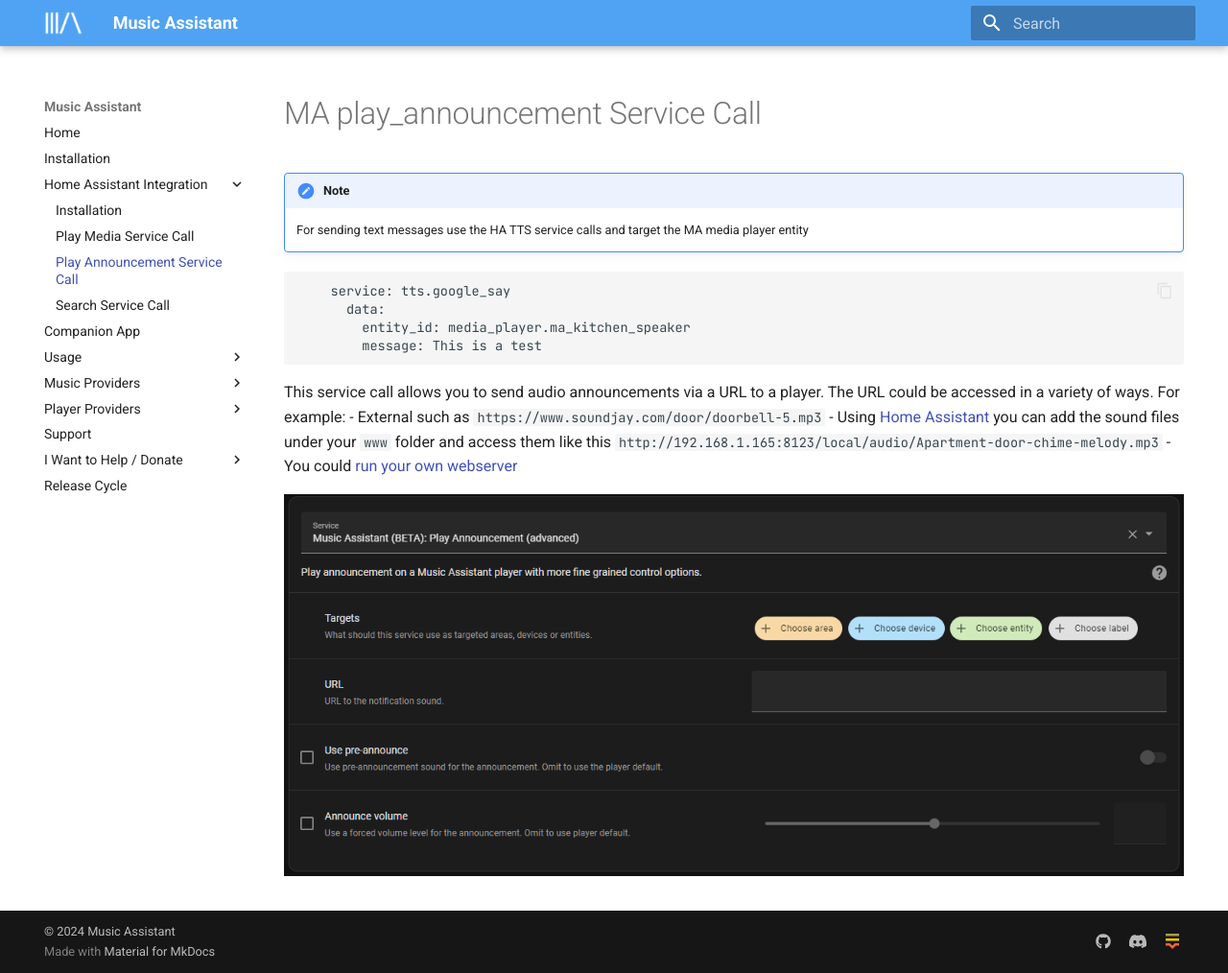
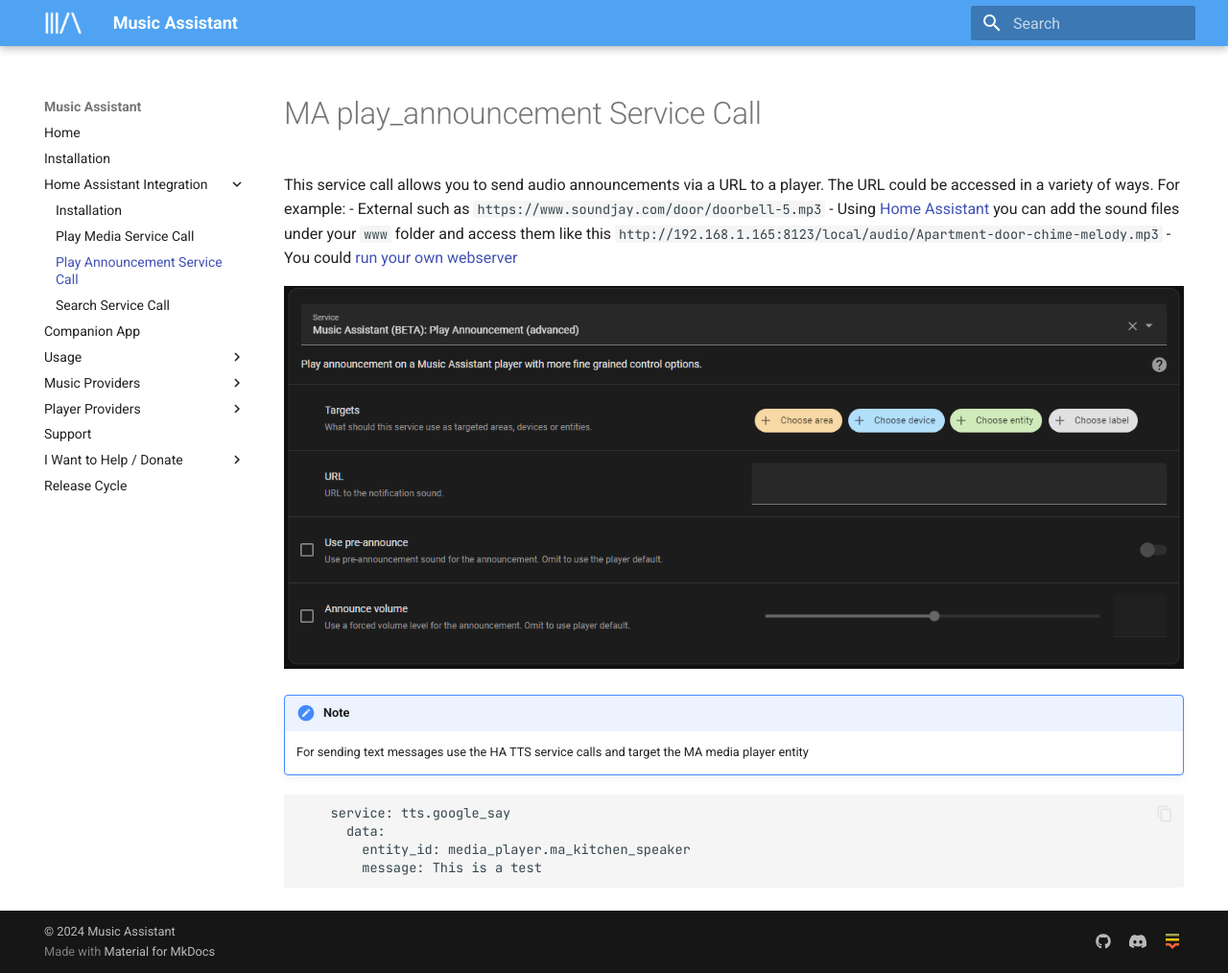
Before and after one commit to pwbriggs/music-assistant.github.io, an MkDocs documentation site: the page built from docs/faq/massannounce.md, in a window 1280 px wide and 1014 px high. Shown: the whole window at 96% size. Built offline with MkDocs 1.6.1 and Material for MkDocs 9.7.7, drawn with Linux system fonts in a browser that asks for light colours; some of the changed lines change nothing that is shown.

Commit message:
Move TTS info to bottom

````diff
--- a/docs/faq/massannounce.md
+++ b/docs/faq/massannounce.md
@@ -1,4 +1,11 @@
 # MA play_announcement Service Call
+
+This service call allows you to send audio announcements via a URL to a player. The URL could be accessed in a variety of ways. For example:
+- External such as `https://www.soundjay.com/door/doorbell-5.mp3`
+- Using [Home Assistant](https://www.home-assistant.io/integrations/http/#hosting-files) you can add the sound files under your `www` folder and access them like this `http://192.168.1.165:8123/local/audio/Apartment-door-chime-melody.mp3`
+- You could [run your own webserver](https://www.instructables.com/Set-up-your-very-own-Web-server/)
+
+![image](../assets/screenshots/service-call/play_announcement.png)
 
 !!! note
     For sending text messages use the HA TTS service calls and target the MA media player entity
@@ -8,10 +15,3 @@
         entity_id: media_player.ma_kitchen_speaker
         message: This is a test
 ```
-
-This service call allows you to send audio announcements via a URL to a player. The URL could be accessed in a variety of ways. For example:
-- External such as `https://www.soundjay.com/door/doorbell-5.mp3`
-- Using [Home Assistant](https://www.home-assistant.io/integrations/http/#hosting-files) you can add the sound files under your `www` folder and access them like this `http://192.168.1.165:8123/local/audio/Apartment-door-chime-melody.mp3`
-- You could [run your own webserver](https://www.instructables.com/Set-up-your-very-own-Web-server/)
-
-![image](../assets/screenshots/service-call/play_announcement.png)
````
